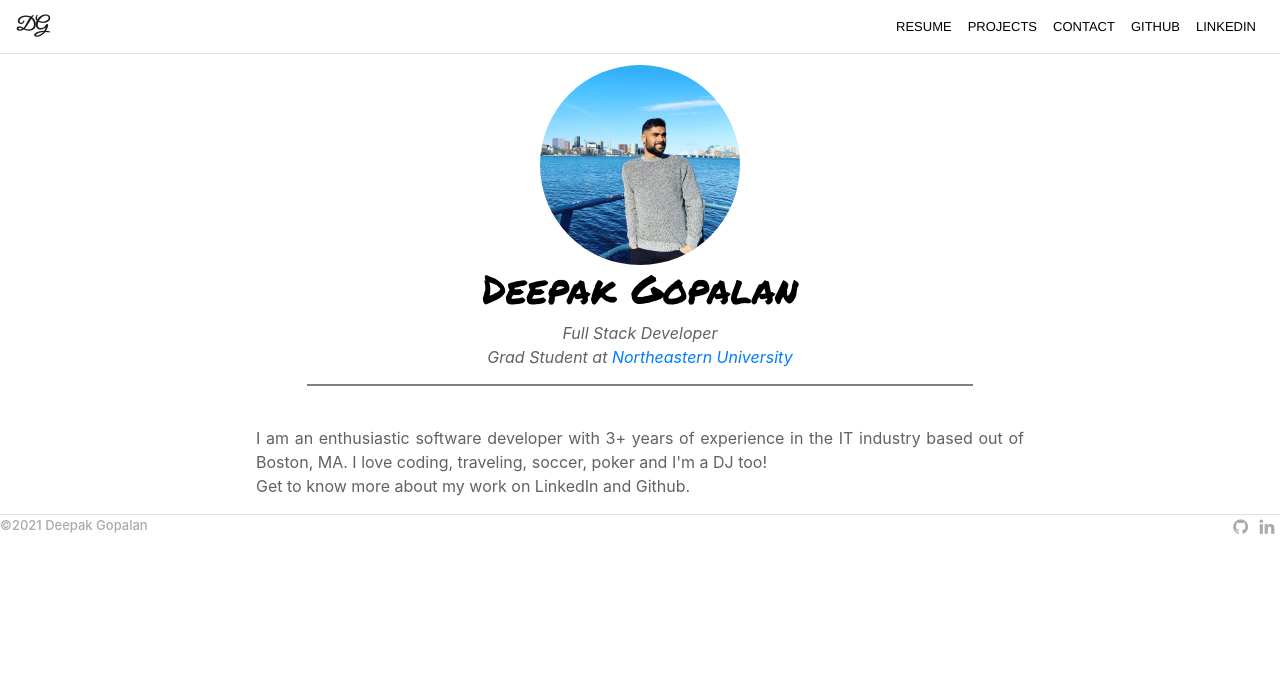
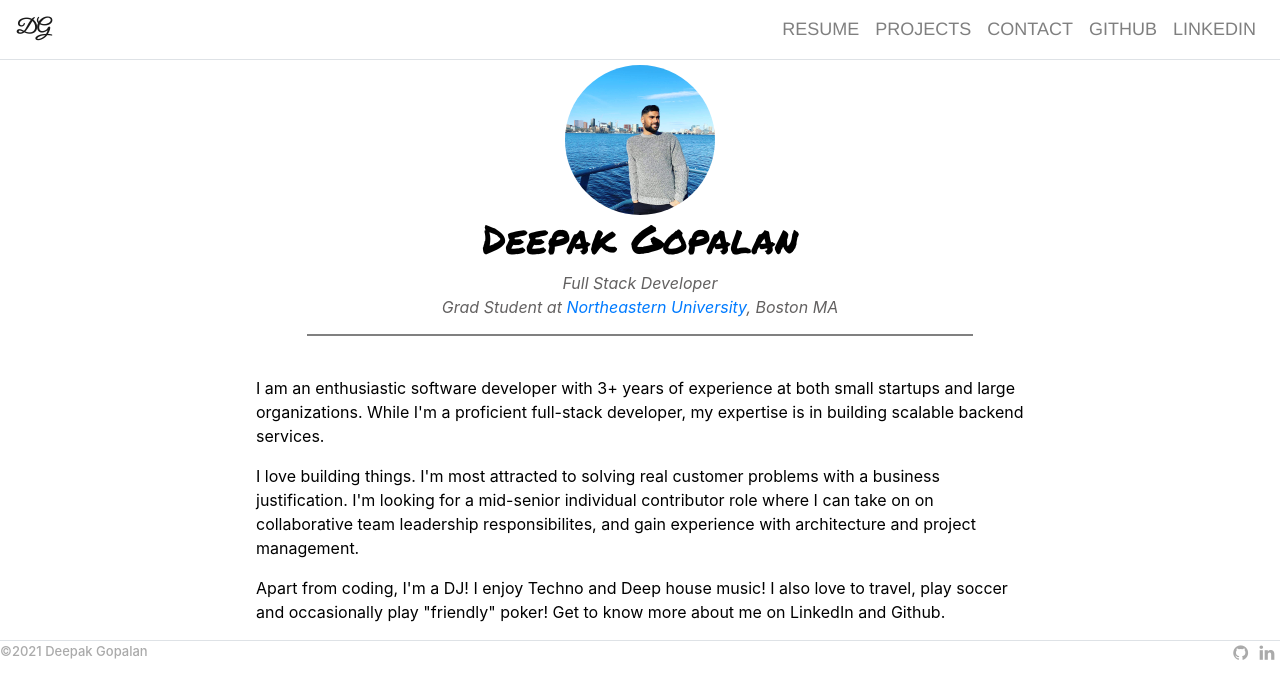
Before and after one commit to deepakgopalanneu/portfolio_angular, an Angular app: page /home in a window 1280 px wide. Shown: the top 698 px of the page. Built offline with nearby package versions, Linux system fonts and the light colour scheme.

Commit message:
only send email-lambda call pending

```diff
--- a/src/app/about/about.component.css
+++ b/src/app/about/about.component.css
@@ -1,9 +1,8 @@
-.bodysize{
-    padding-top: 40px;
-    width:60%;
-    margin:0 auto;
+.bodysize {
+  padding-top: 40px;
+  width: 60%;
+  margin: 0 auto;
 }
-.bodytext{
-    text-align: justify;
-    color:rgb(99, 97, 97);
+.bodytext {
+  color: black;
 }
--- a/src/app/about/about.component.html
+++ b/src/app/about/about.component.html
@@ -1,5 +1,6 @@
 <div class="bodysize bodytext">
-    <p>I am an enthusiastic software developer with 3+ years of experience in the IT industry based out of Boston, MA. I love coding, traveling, soccer, poker and I'm a DJ too!<br>
-    Get to know more about my work on LinkedIn and Github.
-    </p>
+    <p>{{about}}</p>
+    <p>{{expectations}}</p>
+    <p>{{more}}</p>
+
 </div>
--- a/src/app/about/about.component.ts
+++ b/src/app/about/about.component.ts
@@ -12,4 +12,14 @@ export class AboutComponent implements OnInit {
   ngOnInit(): void {
   }
 
+  about = `I am an enthusiastic software developer with 3+ years of experience at both small startups and large organizations. While I'm a proficient full-stack
+  developer, my expertise is in building scalable backend services.`
+
+  expectations=`I love building things.
+  I'm most attracted to solving real customer problems with a business justification.
+  I'm looking for a mid-senior individual contributor role where I can take on on collaborative
+  team leadership responsibilites, and gain experience with
+  architecture and project management.`
+
+  more = `Apart from coding, I'm a DJ! I enjoy Techno and Deep house music! I also love to travel, play soccer and occasionally play "friendly" poker! Get to know more about me on LinkedIn and Github.`
 }
--- a/src/app/contactme/contactme.component.css
+++ b/src/app/contactme/contactme.component.css
@@ -1,18 +1,15 @@
-.bodysize{
-    padding-top: 65px;
-    padding-bottom: 15px;
-    width:60%;
-    margin:0 auto;
-    border-bottom: 2px solid gray;
+.bodysize {
+  padding-top: 65px;
+  padding-bottom: 15px;
+  width: 60%;
+  margin: 0 auto;
+  border-bottom: 2px solid gray;
 }
-.bodytext{
-    text-align: left;
-    color:rgb(99, 97, 97);
+.bodytext {
+  text-align: left;
+  color: rgb(99, 97, 97);
 }
-.form-group input{
-    height: 200px;
-    align-content: initial;
+
+.smalltext {
+  font-size: 10px;
 }
-.smalltext{
-    font-size: 10px;
-}
--- a/src/app/contactme/contactme.component.html
+++ b/src/app/contactme/contactme.component.html
@@ -1,19 +1,19 @@
 <div class="bodysize bodytext">
     <form [formGroup]="form" (ngSubmit)="sendEmail()">
         <div class="form-group">
-          <label for="exampleInputEmail1">Send Email to <i>{{myEmailId}}</i></label>
-          <!-- <input type="email" class="form-control" id="exampleInputEmail1" aria-describedby="emailHelp" placeholder="Enter email">
-          <small id="emailHelp" class="form-text text-muted">I'll never share your email with anyone else.</small> -->
+          <!-- <label for="exampleInputEmail1">Send Email to <i>{{myEmailId}}</i></label><br> -->
+          <label for="email">Your Email Address</label>
+          <input type="email" class="form-control" pattern="[a-z0-9._%+-]+@[a-z0-9.-]+\.[a-z]{2,3}$" formControlName="emailControl" aria-describedby="emailHelp" placeholder="Enter email">
+          <small id="emailHelp" class="form-text text-muted">I'll never share your email with anyone else.</small>
+          <div class="text-danger smalltext"  *ngIf="f.emailControl.status==='INVALID'">
+            Please enter a valid email id
+        </div>
         </div>
         <div class="form-group">
           <label for="message">Message</label>
           <textarea cols="30" rows="10" formControlName="messageControl" required class="form-control"  placeholder="Type your message here.&#10;provide your contact info for me to reach back to you" ></textarea>
         </div>
-        <div class="text-danger smalltext"  *ngIf="f.messageControl.errors?.required">
-            Please Enter a valid message
-        </div>
-        <!-- <div *ngIf="f.messageControl.errors?.minLength || f.messageControl.errors?.maxLength"> -->
-            <div class="text-danger smalltext" *ngIf="f.messageControl.status==='INVALID'">
+        <div class="text-danger smalltext" *ngIf="f.messageControl.status==='INVALID'">
             Message must be between 20 and 1000 characters long.
         </div>
         <button type="submit" class="btn btn-dark" >Send</button>
--- a/src/app/contactme/contactme.component.ts
+++ b/src/app/contactme/contactme.component.ts
@@ -1,3 +1,4 @@
+import { HttpClient } from '@angular/common/http';
 import { Component, OnInit } from '@angular/core';
 import { FormControl,FormBuilder, Validators, FormGroup } from '@angular/forms';
 
@@ -11,10 +12,10 @@ export class ContactmeComponent implements OnInit {
   myEmailId = "gopalan.d@northeastern.edu"
   form :FormGroup;
 
-  constructor(private formBuilder: FormBuilder) {
+  constructor(private formBuilder: FormBuilder, private http :HttpClient) {
     this.form = this.formBuilder.group({
-      messageControl: new FormControl('',
-            Validators.compose([Validators.required, Validators.minLength(20), Validators.maxLength(1000)]))
+      messageControl: new FormControl('', Validators.compose([Validators.required, Validators.minLength(20), Validators.maxLength(1000)])),
+      emailControl: new FormControl('', Validators.compose([Validators.required, Validators.email])),
     });
   }
 
@@ -28,5 +29,6 @@ export class ContactmeComponent implements OnInit {
 
   sendEmail(){
     // call API
+    // this.http.post("")
   }
 }
--- a/src/app/main-body/main-body.component.css
+++ b/src/app/main-body/main-body.component.css
@@ -17,7 +17,7 @@ h1 {
 }
 
 .bodysize img {
-  width: 30%;
-  height: 30%;
+  width: 150px;
+  height: 150px;
   align-self: center;
 }
--- a/src/app/main-body/main-body.component.html
+++ b/src/app/main-body/main-body.component.html
@@ -3,9 +3,9 @@
 </style>
 <div class = "container ">
     <div class="bodysize bodytext">
-        <img src="./../../assets/dp.jpg" class="rounded-circle" alt="DP">
+        <img src="./../../assets/dp.jpg" class="rounded-circle img-fluid" alt="DP">
         <h1> Deepak Gopalan</h1>
         <div> <i>Full Stack Developer</i></div>
-        <div> <i>Grad Student at <a href="https://www.northeastern.edu/" target="_blank">Northeastern University</a></i></div>
+        <div> <i>Grad Student at <a href="https://www.northeastern.edu/" target="_blank">Northeastern University</a>, Boston MA</i></div>
     </div>
 </div>
--- a/src/app/navbar/navbar.component.css
+++ b/src/app/navbar/navbar.component.css
@@ -1,14 +1,15 @@
-@import '~bootstrap/dist/css/bootstrap.css';
+@import "~bootstrap/dist/css/bootstrap.css";
 
-.titlefont{
-  font-family: 'Great Vibes', cursive;
-  font-size: large;
+.titlefont {
+  font-family: "Great Vibes", cursive;
+  font-size: larger;
   font-weight: bolder;
-  color: rgb(0,0,0);
+  color: rgb(0, 0, 0);
 }
 
 nav div ul li a {
-  font-family: Montserrat,helvetica neue,Helvetica,Arial,sans-serif ;
-  font-size: small;
-  color: rgb(0,0,0) !important;
+  font-family: Montserrat, helvetica neue, Helvetica, Arial, sans-serif;
+  font-size: large;
+  /* font-weight: bold; */
+  /* color: rgb(0, 0, 0) !important; */
 }
--- a/src/app/projects/projects.component.css
+++ b/src/app/projects/projects.component.css
@@ -17,15 +17,23 @@
   padding-top: 20px;
   padding-bottom: 20px;
 }
-.fit a {
+
+.fitwide {
+  display: inline-block;
+  margin-left: auto;
+  margin-right: auto;
+  width: 70%;
+  padding-top: 20px;
+  padding-bottom: 20px;
+}
+.card-body a {
   width: fit-content;
   font-size: x-small;
-  margin-top: 5px;
-  margin-bottom: 5px;
+  margin-top: 20px;
 }
 .card-text {
   font-family: Verdana, Geneva, Tahoma, sans-serif;
-  text-align: justify;
+  /* text-align: justify; */
   color: rgb(99, 97, 97);
 }
 
--- a/src/app/projects/projects.component.html
+++ b/src/app/projects/projects.component.html
@@ -13,10 +13,10 @@
 
     <h4>Listed below are some of my public projects fetched from github </h4>
     <br>
-  <div class="fit" *ngFor="let repo of repositories">
+  <div class="fitwide" *ngFor="let repo of repositories">
     <div class="card">
         <div class="card-body">
-            <h4 class="card-title border-bottom font-weight-bold">{{repo.name | titlecase}}</h4>
+            <div class="card-title border-bottom font-weight-bold">{{repo.name | titlecase}}</div>
             <div class="card-text" ><i> {{repo.description}} </i></div>
             <a href="{{ repo.clone_url }}" class="btn btn-dark" target="_blank" >clone</a>
         </div>
--- a/src/index.html
+++ b/src/index.html
@@ -2,7 +2,7 @@
 <html lang="en">
 <head>
   <meta charset="utf-8">
-  <title>Portfolio</title>
+  <title>Deepak Gopalan</title>
   <base href="/">
   <meta name="viewport" content="width=device-width, initial-scale=1">
   <link rel="icon" type="image/x-icon" href="favicon.ico">
```
Also changed, not shown: 1 other file (tests, documents, lock files or other folders).
